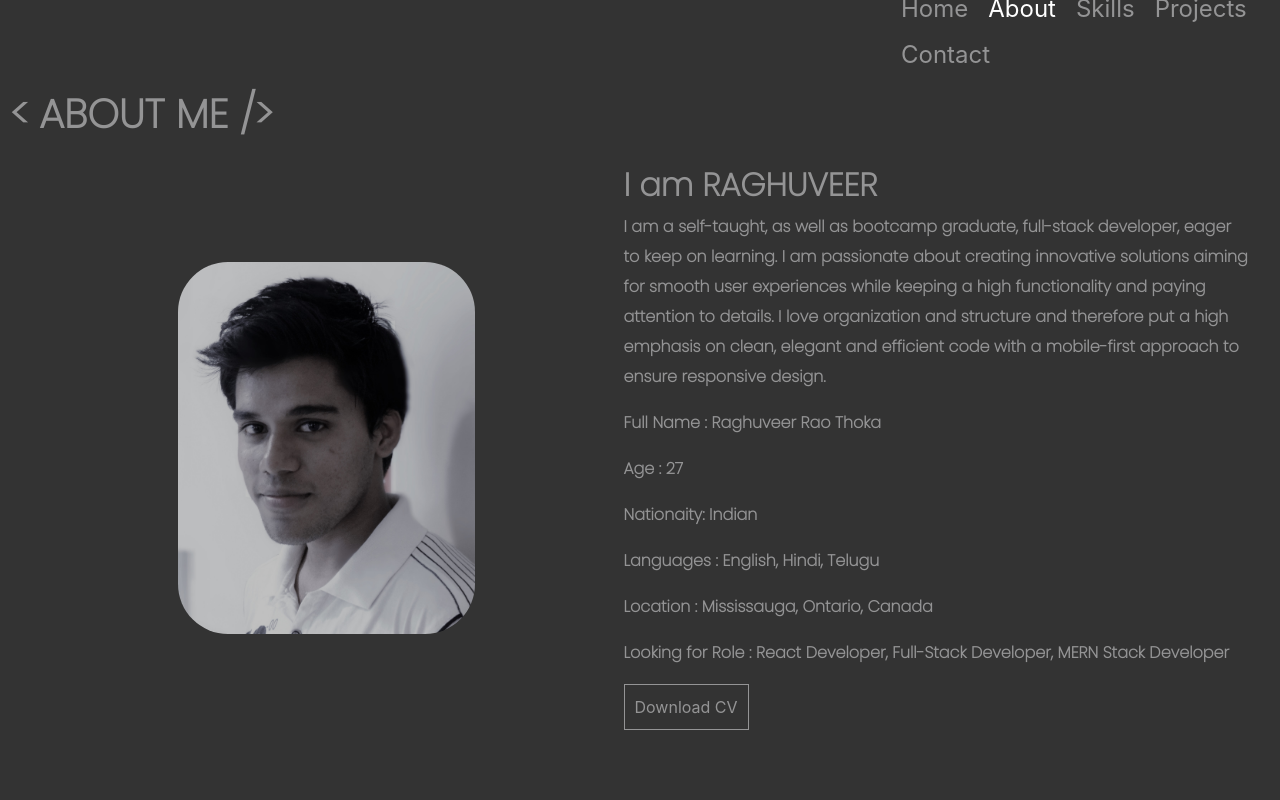
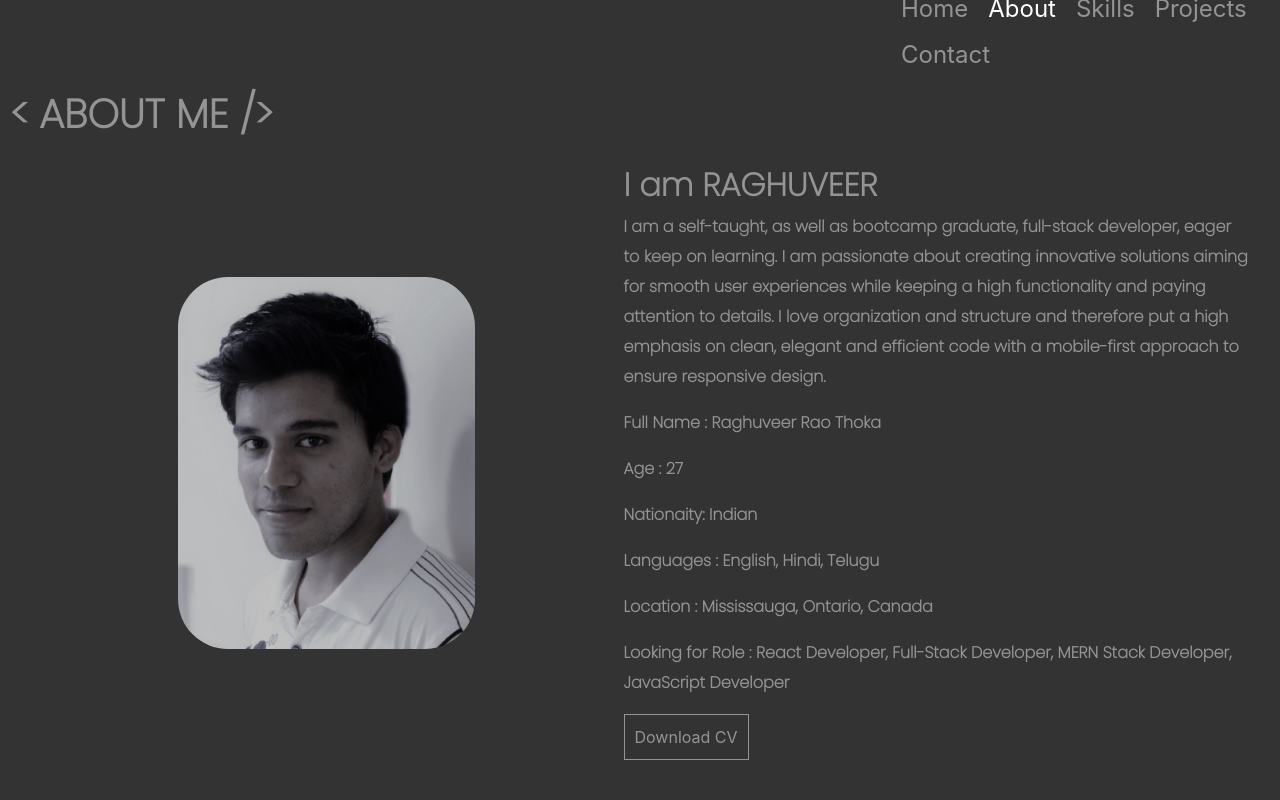
Before and after one commit to Coderman136/rv-portfolio-client, a React (Create React App) app: page /about in a window 1280 px wide. Shown: the top 800 px of the page. Built offline with nearby package versions, Linux system fonts and the light colour scheme; a web font is replaced by a local one.

Commit message:
updated role

```diff
--- a/src/components/About/index.jsx
+++ b/src/components/About/index.jsx
@@ -24,7 +24,7 @@ function About() {
          <p> Nationaity: Indian </p>
          <p> Languages : English, Hindi, Telugu </p>
          <p> Location : Mississauga, Ontario, Canada </p>
-         <p> Looking for Role : React Developer, Full-Stack Developer, MERN Stack Developer </p>
+         <p> Looking for Role : React Developer, Full-Stack Developer, MERN Stack Developer, JavaScript Developer </p>
          <button>  <a href=""> Download CV </a>  </button>
         </div>
    </div>
```
